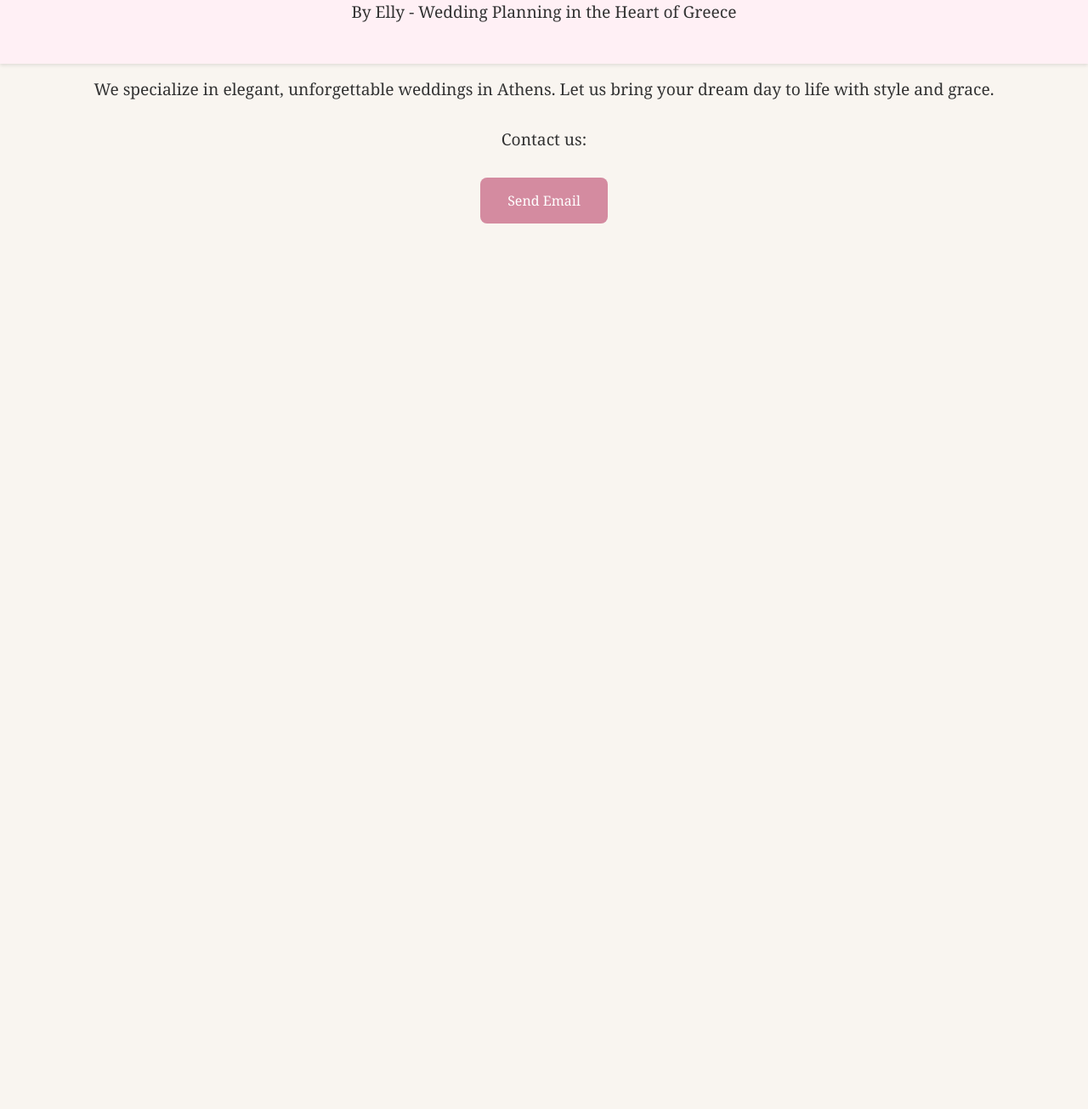
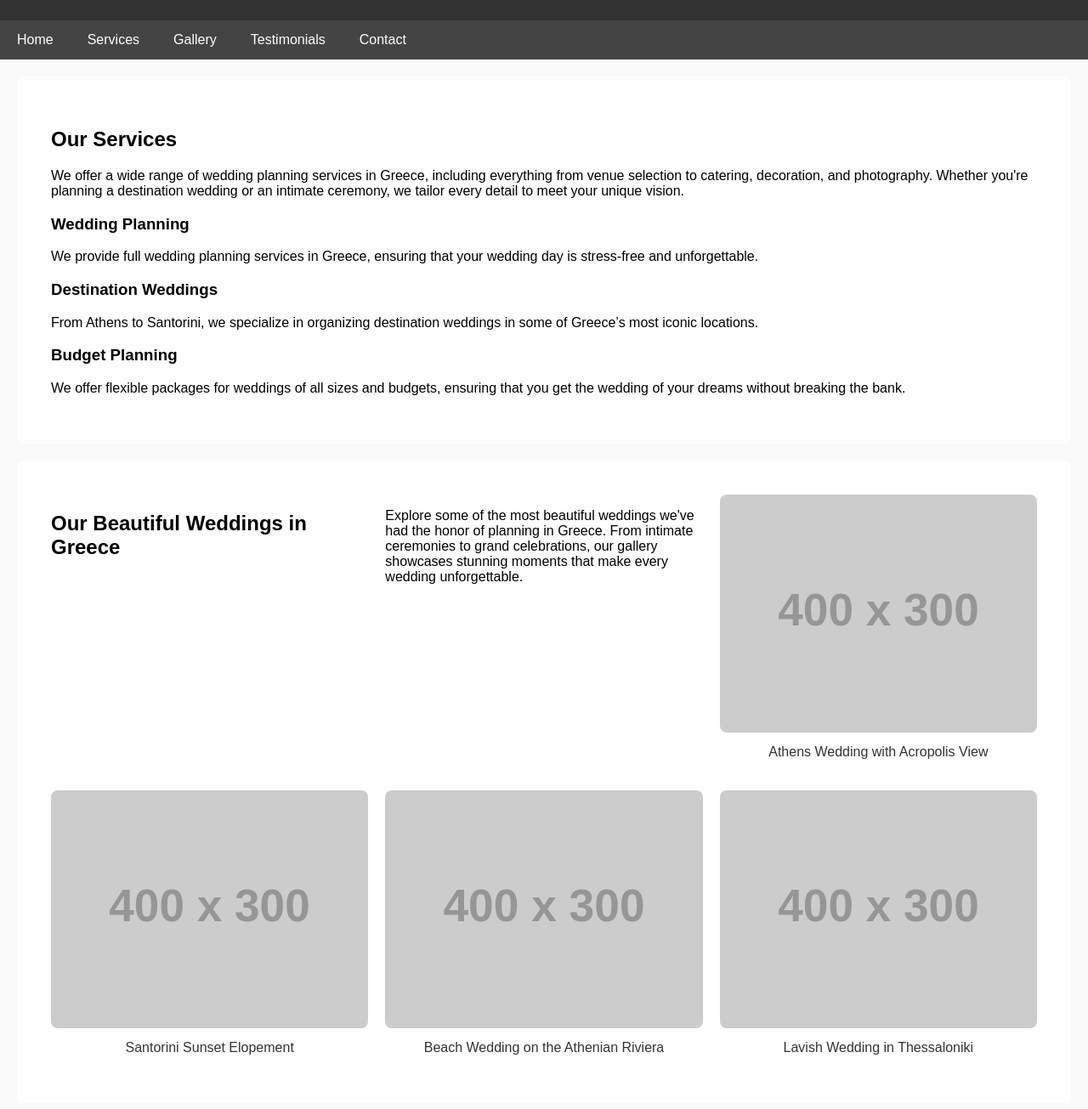
Before and after one commit to EllyAthens/elegant-weddings, a plain HTML site: page index.html in a window 1280 px wide. Shown: the part 103-1408 px from the top of the page at 85% size. Before the commit the page ends 800 px from the top, so only its background shows below. Drawn offline with Linux system fonts and the light colour scheme; placeholder pictures from the web are drawn by us.

Commit message:
Update index.html

```diff
--- a/index.html
+++ b/index.html
@@ -1,60 +1,183 @@
 <!DOCTYPE html>
 <html lang="en">
 <head>
-  <meta charset="UTF-8" />
-  <meta name="viewport" content="width=device-width, initial-scale=1.0" />
+  <meta charset="UTF-8">
+  <meta name="viewport" content="width=device-width, initial-scale=1.0">
+  <meta name="description" content="Elegant Weddings Athens - Your dream wedding planner in Greece.">
+  <meta name="keywords" content="wedding planner Greece, wedding in Athens, destination wedding Greece, wedding planning services">
   <title>Elegant Weddings Athens</title>
   <style>
     body {
-      font-family: 'Georgia', serif;
-      background-color: #f9f5f0;
-      color: #333;
+      font-family: Arial, sans-serif;
       margin: 0;
       padding: 0;
+      background-color: #fafafa;
+    }
+    header {
+      background-color: #333;
+      color: white;
+      padding: 20px;
       text-align: center;
     }
-    header {
-      background-color: #fff0f5;
-      padding: 2rem;
-      box-shadow: 0 2px 4px rgba(0,0,0,0.1);
+    header h1 {
+      margin: 0;
     }
-    h1 {
-      margin: 0;
-      font-size: 2.5rem;
+    nav {
+      background-color: #444;
+      overflow: hidden;
     }
-    p {
-      font-size: 1.2rem;
-      margin: 1rem 0;
+    nav a {
+      color: white;
+      padding: 14px 20px;
+      text-decoration: none;
+      float: left;
+      text-align: center;
     }
-    .contact {
-      margin-top: 2rem;
+    nav a:hover {
+      background-color: #ddd;
+      color: black;
     }
-    .button {
-      background-color: #d48ba0;
+    section {
+      padding: 40px;
+      margin: 20px;
+      background-color: #fff;
+      border-radius: 8px;
+    }
+    #gallery {
+      display: grid;
+      grid-template-columns: repeat(auto-fill, minmax(300px, 1fr));
+      gap: 20px;
+      justify-items: center;
+    }
+    .gallery-item img {
+      max-width: 100%;
+      height: auto;
+      border-radius: 8px;
+    }
+    .gallery-item p {
+      font-size: 16px;
+      margin-top: 10px;
+      color: #333;
+      text-align: center;
+    }
+    .contact-form input, .contact-form textarea {
+      width: 100%;
+      padding: 10px;
+      margin-bottom: 10px;
+      border-radius: 4px;
+      border: 1px solid #ccc;
+    }
+    .contact-form button {
+      padding: 10px 20px;
+      background-color: #333;
       color: white;
-      padding: 1rem 2rem;
       border: none;
-      border-radius: 8px;
-      text-decoration: none;
-      font-size: 1rem;
-      display: inline-block;
-      margin-top: 1rem;
+      border-radius: 4px;
+      cursor: pointer;
+    }
+    .contact-form button:hover {
+      background-color: #555;
     }
   </style>
 </head>
 <body>
+
+  <!-- Header Section -->
   <header>
-    <h1>Elegant Weddings Athens</h1>
-    <p>By Elly - Wedding Planning in the Heart of Greece</p>
+    <h1>Elegant Weddings Athens by Elly</h1>
+    <p>Plan your dream wedding in Greece with us</p>
   </header>
 
-  <section>
-    <p>We specialize in elegant, unforgettable weddings in Athens. Let us bring your dream day to life with style and grace.</p>
+  <!-- Navigation -->
+  <nav>
+    <a href="#home">Home</a>
+    <a href="#services">Services</a>
+    <a href="#gallery">Gallery</a>
+    <a href="#testimonials">Testimonials</a>
+    <a href="#contact">Contact</a>
+  </nav>
 
-    <div class="contact">
-      <p>Contact us:</p>
-      <a href="mailto:ellyweddings@gmail.com" class="button">Send Email</a>
+  <!-- Services Section -->
+  <section id="services">
+    <h2>Our Services</h2>
+    <p>We offer a wide range of wedding planning services in Greece, including everything from venue selection to catering, decoration, and photography. Whether you're planning a destination wedding or an intimate ceremony, we tailor every detail to meet your unique vision.</p>
+
+    <h3>Wedding Planning</h3>
+    <p>We provide full wedding planning services in Greece, ensuring that your wedding day is stress-free and unforgettable.</p>
+
+    <h3>Destination Weddings</h3>
+    <p>From Athens to Santorini, we specialize in organizing destination weddings in some of Greece’s most iconic locations.</p>
+
+    <h3>Budget Planning</h3>
+    <p>We offer flexible packages for weddings of all sizes and budgets, ensuring that you get the wedding of your dreams without breaking the bank.</p>
+  </section>
+
+  <!-- Gallery Section -->
+  <section id="gallery">
+    <h2>Our Beautiful Weddings in Greece</h2>
+    <p>Explore some of the most beautiful weddings we've had the honor of planning in Greece. From intimate ceremonies to grand celebrations, our gallery showcases stunning moments that make every wedding unforgettable.</p>
+
+    <div class="gallery-item">
+      <img src="https://via.placeholder.com/400x300" alt="Wedding in Athens with Acropolis View">
+      <p>Athens Wedding with Acropolis View</p>
+    </div>
+    <div class="gallery-item">
+      <img src="https://via.placeholder.com/400x300" alt="Santorini Sunset Elopement">
+      <p>Santorini Sunset Elopement</p>
+    </div>
+    <div class="gallery-item">
+      <img src="https://via.placeholder.com/400x300" alt="Beach Wedding on the Athenian Riviera">
+      <p>Beach Wedding on the Athenian Riviera</p>
+    </div>
+    <div class="gallery-item">
+      <img src="https://via.placeholder.com/400x300" alt="Lavish Wedding in Thessaloniki">
+      <p>Lavish Wedding in Thessaloniki</p>
     </div>
   </section>
+
+  <!-- Testimonials Section -->
+  <section id="testimonials">
+    <h2>What Our Clients Say</h2>
+    <p>Don’t just take our word for it. Hear from some of the happy couples we've helped plan their dream weddings in Greece.</p>
+
+    <h3>Sarah & John – Athens Wedding</h3>
+    <p>"Elly made our dream wedding in Athens come true! From the moment we arrived, everything was taken care of — no stress, just joy. We had an intimate ceremony with the Acropolis as our backdrop. Elly’s attention to detail was amazing, and she made sure everything ran smoothly."</p>
+
+    <h3>Maria & Dimitris – Athens Wedding</h3>
+    <p>"Our wedding in Athens was exactly what we wanted — elegant, intimate, and stress-free. Elly and her team took care of everything, and we couldn’t have asked for a better day. The venue was gorgeous, the flowers were stunning, and the food was delicious!"</p>
+
+    <h3>Emma & James – Santorini Elopement</h3>
+    <p>"We couldn’t have asked for a more perfect day! Elly’s team took care of everything — the ceremony was stunning, and the photos with the sunset in the background were magical. Thank you for making our Santorini elopement unforgettable!"</p>
+
+    <h3>Olga & Kostas – Thessaloniki Wedding</h3>
+    <p>"Our wedding in Thessaloniki was absolutely perfect, thanks to Elly! From the venue selection to the floral arrangements, everything exceeded our expectations. It was a seamless experience, and we’re so happy we chose Elegant Weddings Athens!"</p>
+  </section>
+
+  <!-- Contact Section -->
+  <section id="contact">
+    <h2>Contact Us</h2>
+    <p>If you’re ready to start planning your dream wedding in Greece or if you have any questions, don’t hesitate to reach out.</p>
+    <p><strong>Email:</strong> <a href="mailto:athensweddings@gmail.com">athensweddings@gmail.com</a></p>
+
+    <form class="contact-form" action="mailto:athensweddings@gmail.com" method="post" enctype="text/plain">
+      <label for="name">Name</label>
+      <input type="text" id="name" name="name" required>
+
+      <label for="email">Email Address</label>
+      <input type="email" id="email" name="email" required>
+
+      <label for="message">Message</label>
+      <textarea id="message" name="message" rows="4" required></textarea>
+
+      <label for="date">Preferred Wedding Date</label>
+      <input type="date" id="date" name="date">
+
+      <label for="location">Location</label>
+      <input type="text" id="location" name="location">
+
+      <button type="submit">Send Message</button>
+    </form>
+  </section>
+
 </body>
 </html>
```
